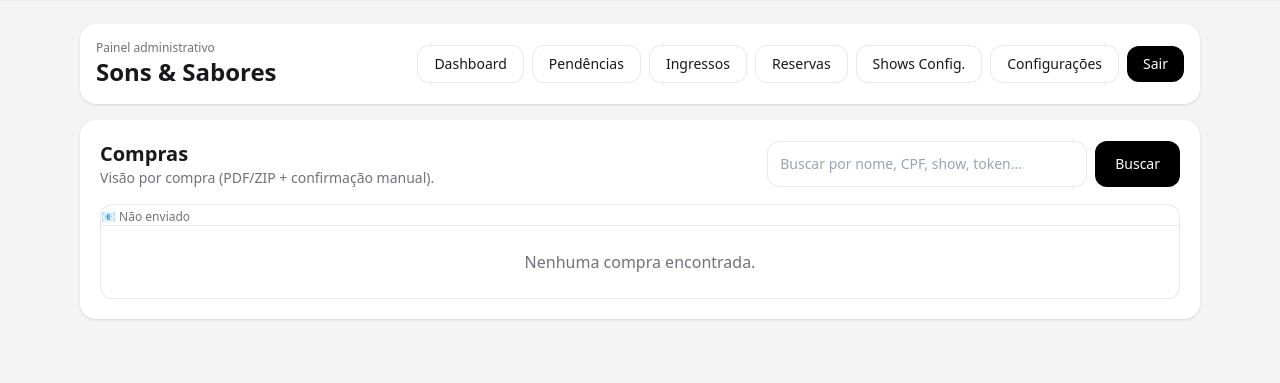
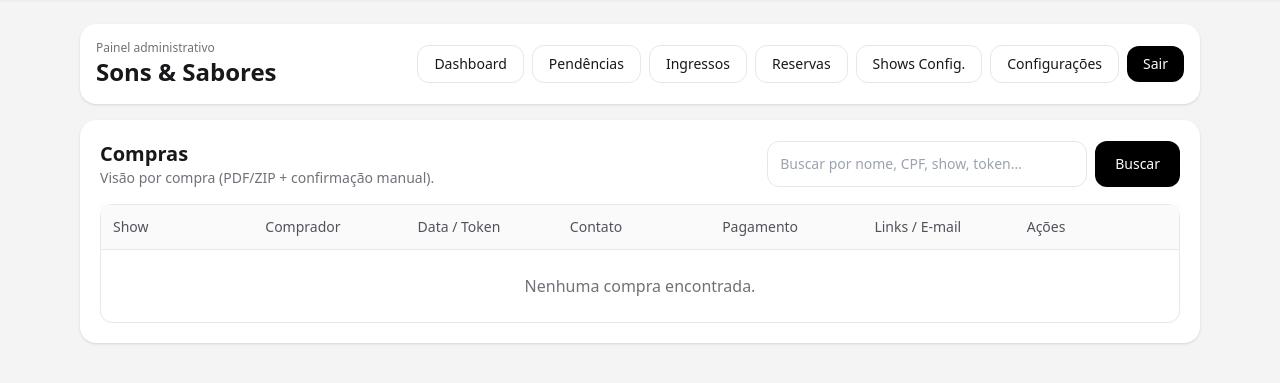
Before and after one commit to gustavopassos05/sons_sabores_ingressos, a Flask app: page /admin/purchases in a window 1280 px wide. Shown: the part 62-445 px from the top of the page. Run offline with Flask 3, Linux system fonts and the light colour scheme; the visitor is signed in with stand-in values (Sample User, id 1); some libraries are stand-ins or nearby versions.

Commit message:
Commit das alterações locais

```diff
--- a/routes/purchase.py
+++ b/routes/purchase.py
@@ -268,6 +268,7 @@ def buy_post(event_slug: str):
                         purchase.token,
                         e,
                     )
+            flash("Reserva enviada ✅ Já já você recebe a confirmação por e-mail.", "success")
 
             return redirect(url_for("purchase.purchase_status", token=purchase.token))
 
--- a/templates/admin_purchases_table.html
+++ b/templates/admin_purchases_table.html
@@ -15,7 +15,19 @@
     </form>
   </div>
 
-  <div class="rounded-xl border divide-y">
+  <div class="rounded-xl border bg-white divide-y">
+
+    {# ✅ Cabeçalho/descrição das colunas (desktop) #}
+    <div class="hidden md:grid grid-cols-7 gap-3 bg-zinc-50 text-sm text-zinc-600 p-3 font-medium">
+      <div>Show</div>
+      <div>Comprador</div>
+      <div>Data / Token</div>
+      <div>Contato</div>
+      <div>Pagamento</div>
+      <div>Links / E-mail</div>
+      <div>Ações</div>
+    </div>
+
     {% for row in rows %}
       {% set p = row.purchase %}
       {% set pay = row.payment %}
@@ -43,7 +55,7 @@
 
         <!-- Data -->
         <div>
-          <div class="text-xs text-zinc-400 md:hidden">Data</div>
+          <div class="text-xs text-zinc-400 md:hidden">Data / Token</div>
           <div class="font-medium">
             {% if p.created_at %}{{ p.created_at.strftime('%d/%m/%Y %H:%M') }}{% else %}—{% endif %}
           </div>
@@ -70,26 +82,52 @@
           <div class="flex items-center gap-2">
             {% if status|lower == 'paid' %}
               <span class="inline-block rounded-full bg-green-100 text-green-800 text-xs px-2 py-1">Pago</span>
+            {% elif status|lower == 'n/d' %}
+              <span class="inline-block rounded-full bg-zinc-100 text-zinc-700 text-xs px-2 py-1">n/d</span>
             {% else %}
               <span class="inline-block rounded-full bg-yellow-100 text-yellow-800 text-xs px-2 py-1">{{ status }}</span>
             {% endif %}
           </div>
           {% if provider %}<div class="text-xs text-zinc-500 mt-1">{{ provider }}</div>{% endif %}
           <div class="text-xs text-zinc-500 mt-1">Total: <span class="font-semibold">R$ {{ '%.2f'|format(total) }}</span></div>
+
+          {# ✅ Status de envio do e-mail de ingressos (se existir payment) #}
+          {% if pay and pay.tickets_email_sent_at %}
+            <div class="text-xs text-green-700 mt-2">
+              📧 Enviado: {{ pay.tickets_email_sent_at.strftime('%d/%m %H:%M') }}
+            </div>
+            <div class="text-xs text-zinc-500 break-all">
+              Para: {{ pay.tickets_email_sent_to }}
+            </div>
+          {% else %}
+            <div class="text-xs text-zinc-500 mt-2">📧 Não enviado</div>
+          {% endif %}
+
+          {% if pay and pay.tickets_email_last_error %}
+            <div class="text-xs text-red-700 mt-1 break-all">
+              Erro: {{ pay.tickets_email_last_error }}
+            </div>
+          {% endif %}
         </div>
 
         <!-- Links -->
         <div class="flex flex-col gap-2">
+          <div class="text-xs text-zinc-400 md:hidden">Links / E-mail</div>
+
           {% if pdf_all %}
             <a href="{{ pdf_all }}" target="_blank" class="rounded-xl border px-3 py-2 text-xs text-center hover:bg-zinc-50">
               PDF (todos)
             </a>
+          {% else %}
+            <div class="text-xs text-zinc-400">PDF —</div>
           {% endif %}
 
           {% if zip_all %}
             <a href="{{ zip_all }}" target="_blank" class="rounded-xl border px-3 py-2 text-xs text-center hover:bg-zinc-50">
               ZIP (todos)
             </a>
+          {% else %}
+            <div class="text-xs text-zinc-400">ZIP —</div>
           {% endif %}
 
           <button type="button"
@@ -97,6 +135,7 @@
                   onclick="copyText('{{ zip_all or pdf_all or '' }}')">
             Copiar link
           </button>
+
           {% if p.buyer_email %}
             <form method="post" action="{{ url_for('admin_purchases.admin_send_purchase_email_buyer', purchase_id=p.id) }}">
               <button class="rounded-xl border px-3 py-2 text-xs hover:bg-zinc-50 w-full">
@@ -106,12 +145,12 @@
           {% else %}
             <div class="text-xs text-zinc-400">Sem e-mail do comprador</div>
           {% endif %}
-
-
         </div>
 
         <!-- Ações -->
         <div class="flex flex-col gap-2">
+          <div class="text-xs text-zinc-400 md:hidden">Ações</div>
+
           {% if status|lower != 'paid' %}
             <button type="button"
                     class="rounded-xl bg-black text-white px-3 py-2 text-xs"
@@ -119,28 +158,19 @@
               Confirmar pagamento
             </button>
           {% endif %}
+
+          {# ✅ Excluir compra #}
+          <form method="post"
+                action="{{ url_for('admin_delete.delete_purchase', token=p.token, next=request.full_path) }}"
+                onsubmit="return confirm('Excluir a COMPRA inteira? Isso apaga pagamentos e todos os ingressos.');">
+            <button class="rounded-xl border px-3 py-2 text-xs hover:bg-zinc-50 w-full">
+              Excluir compra
+            </button>
+          </form>
         </div>
 
       </div>
-
     {% endfor %}
-    {% if pay and pay.tickets_email_sent_at %}
-      <div class="text-xs text-green-700 mt-1">
-        📧 Enviado: {{ pay.tickets_email_sent_at.strftime('%d/%m %H:%M') }}
-      </div>
-      <div class="text-xs text-zinc-500 break-all">
-        Para: {{ pay.tickets_email_sent_to }}
-      </div>
-    {% else %}
-      <div class="text-xs text-zinc-500 mt-1">📧 Não enviado</div>
-    {% endif %}
-
-    {% if pay and pay.tickets_email_last_error %}
-      <div class="text-xs text-red-700 mt-1 break-all">
-        Erro: {{ pay.tickets_email_last_error }}
-      </div>
-    {% endif %}
-
 
     {% if rows|length == 0 %}
       <div class="p-6 text-center text-zinc-500">Nenhuma compra encontrada.</div>
```
